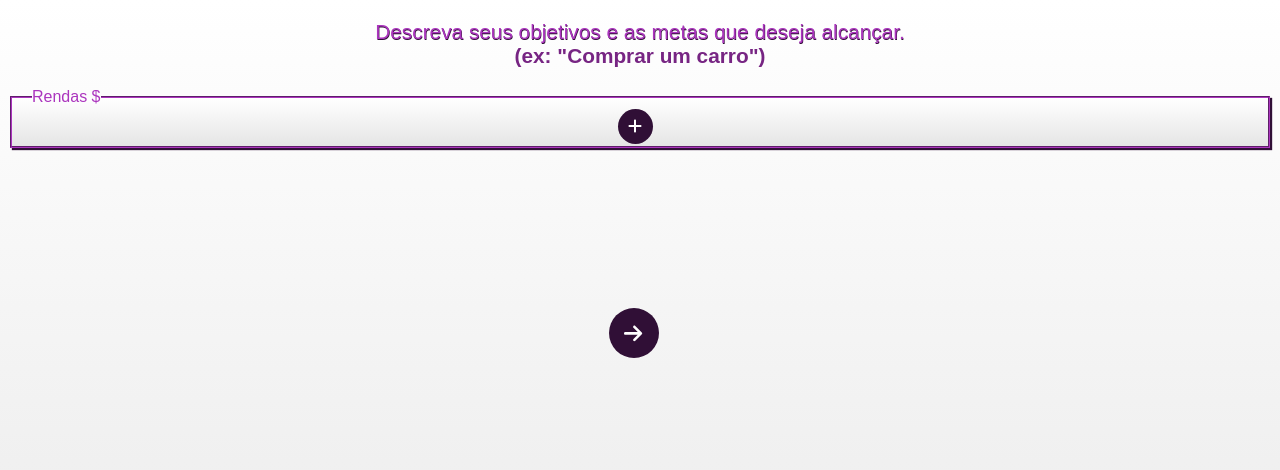
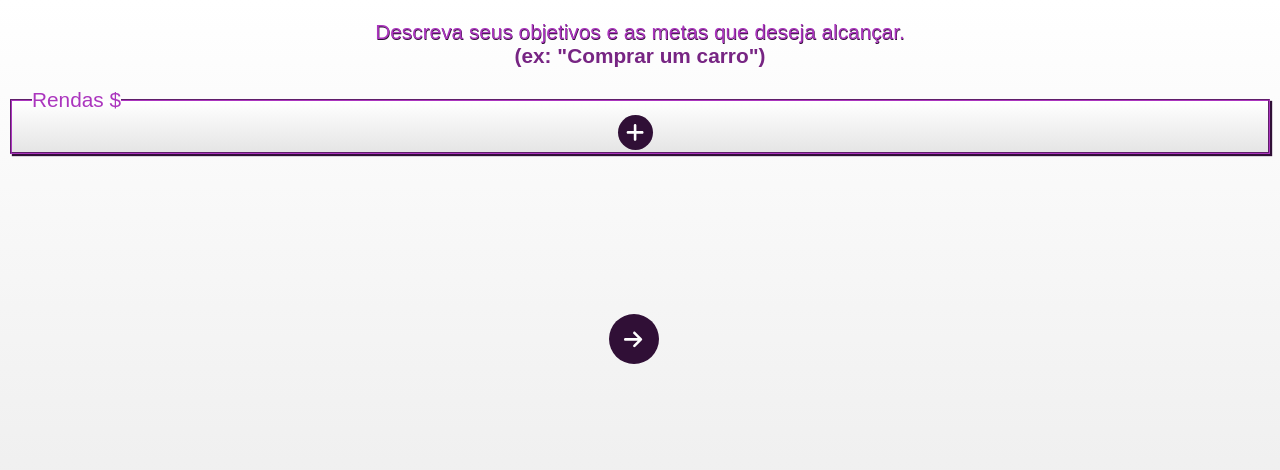
Before and after one commit to brunotxrs/destino-final, a React (Create React App) app: page / in a window 1280 px wide. Shown: the top 470 px of the page. Built offline with nearby package versions, Linux system fonts and the light colour scheme.

Commit message:
feat: add the variable font-size

```diff
--- a/src/components/css/RendaInput.css
+++ b/src/components/css/RendaInput.css
@@ -21,7 +21,7 @@
                 margin-left: 20px;
                 font-family: var(--font);
                 color: var(--color-third);
-                font-size: 1em;
+                font-size: var(--font-size);
                 font-weight: 500;
             }
 
@@ -39,7 +39,7 @@
                     align-items: center;
                     border: 1.5px solid var(--color-third);
                     text-indent: 0.3rem;
-                    font-size: 1.2em;
+                    font-size: var(--font-size);
                     font-family: var(--font);
                     font-weight: 500;
                     background-color: var(--background);
@@ -61,7 +61,7 @@
                     align-items: center;
                     border: 1.5px solid var(--color-third);
                     text-indent: 0.3rem;
-                    font-size: 1.2em;
+                    font-size: var(--font-size);
                     font-family: var(--font);
                     font-weight: 500;
                     background-color: var(--background);
@@ -92,7 +92,7 @@
                     .icon-minus {
                         width: 30px;
                         height: 30px;
-                        font-size: var(--font-size-btn);
+                        font-size: var(--font-size);
                         display: flex;
                         align-items: center;
                         justify-content: center;
@@ -124,7 +124,7 @@
                 .icon-plus {
                     width: 35px;
                     height: 35px;
-                    font-size: var(--font-size-btn);
+                    font-size: var(--font-size);
                     display: flex;
                     align-items: center;
                     justify-content: center;
```
